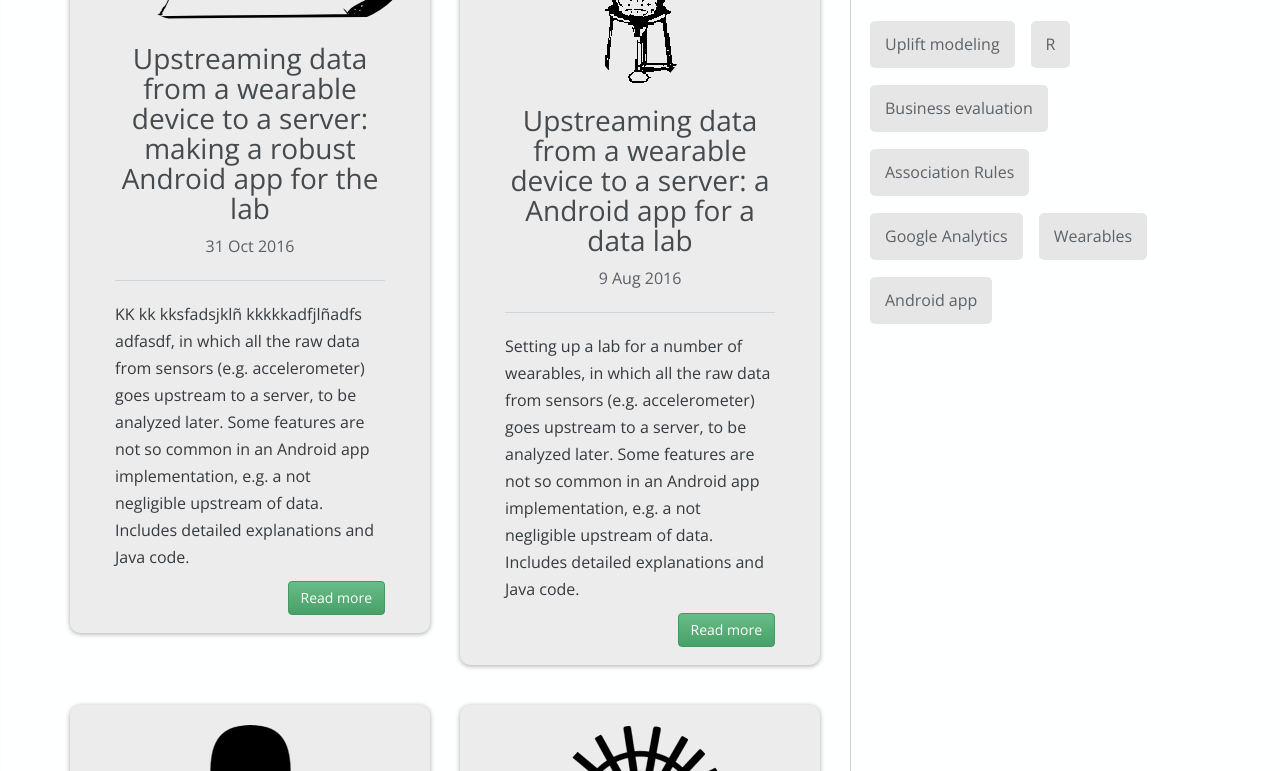
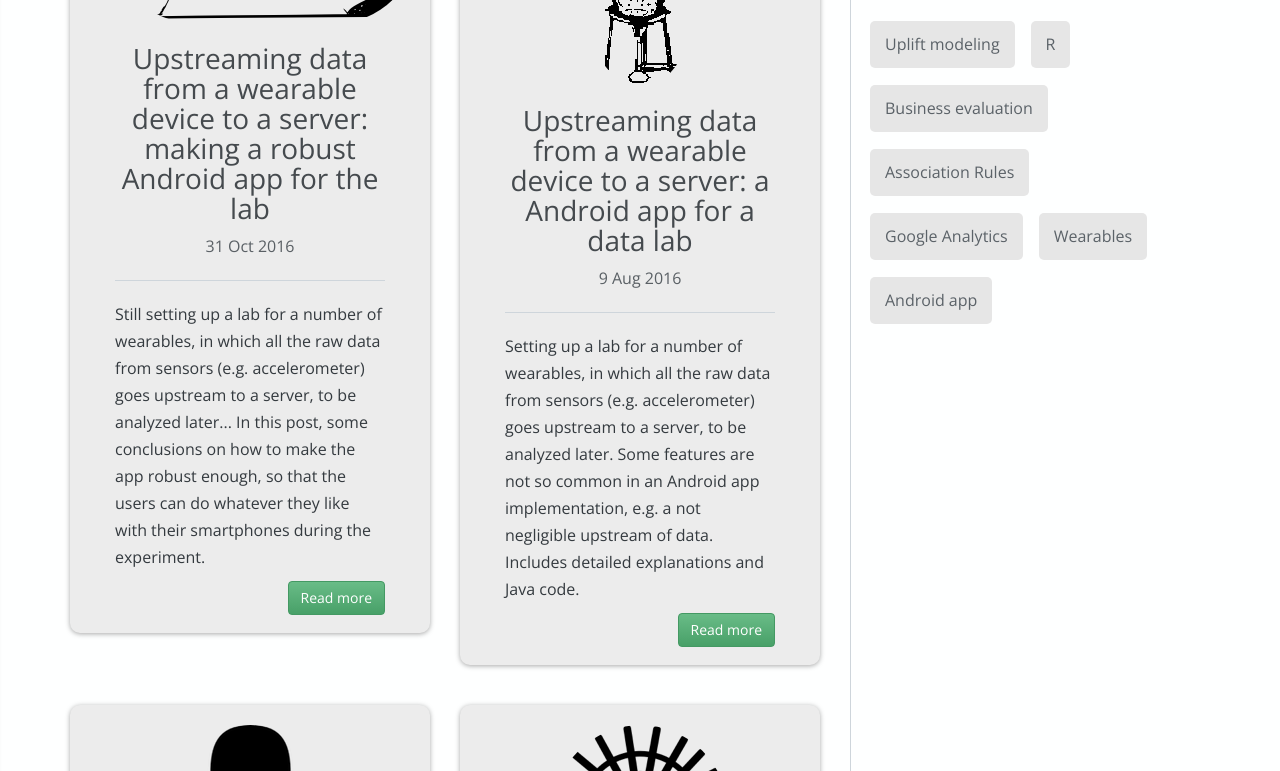
Before and after one commit to lrnzcig/lrnzcig.github.io, a website: page index.html in a window 1280 px wide. Shown: the part 408-1179 px from the top of the page. Drawn offline with nearby package versions, Linux system fonts and the light colour scheme.

Commit message:
wearable robust app: index

```diff
--- a/index.html
+++ b/index.html
@@ -162,7 +162,7 @@
                                   <hr>
                               </header>
                               <div class="body">
-                                  KK kk kksfadsjklñ kkkkkadfjlñadfs adfasdf, in which all the raw data from sensors (e.g. accelerometer) goes upstream to a server, to be analyzed later. Some features are not so common in an Android app implementation, e.g. a not negligible upstream of data. Includes detailed explanations and Java code.
+                                  Still setting up a lab for a number of wearables, in which all the raw data from sensors (e.g. accelerometer) goes upstream to a server, to be analyzed later... In this post, some conclusions on how to make the app robust enough, so that the users can do whatever they like with their smartphones during the experiment.
                               </div>
                               <div class="clearfix">
                                   <a href="2016-10-30-wearable-robust.html" class="btn btn-tales-one" id="wearrobust-click">Read more</a>
```
